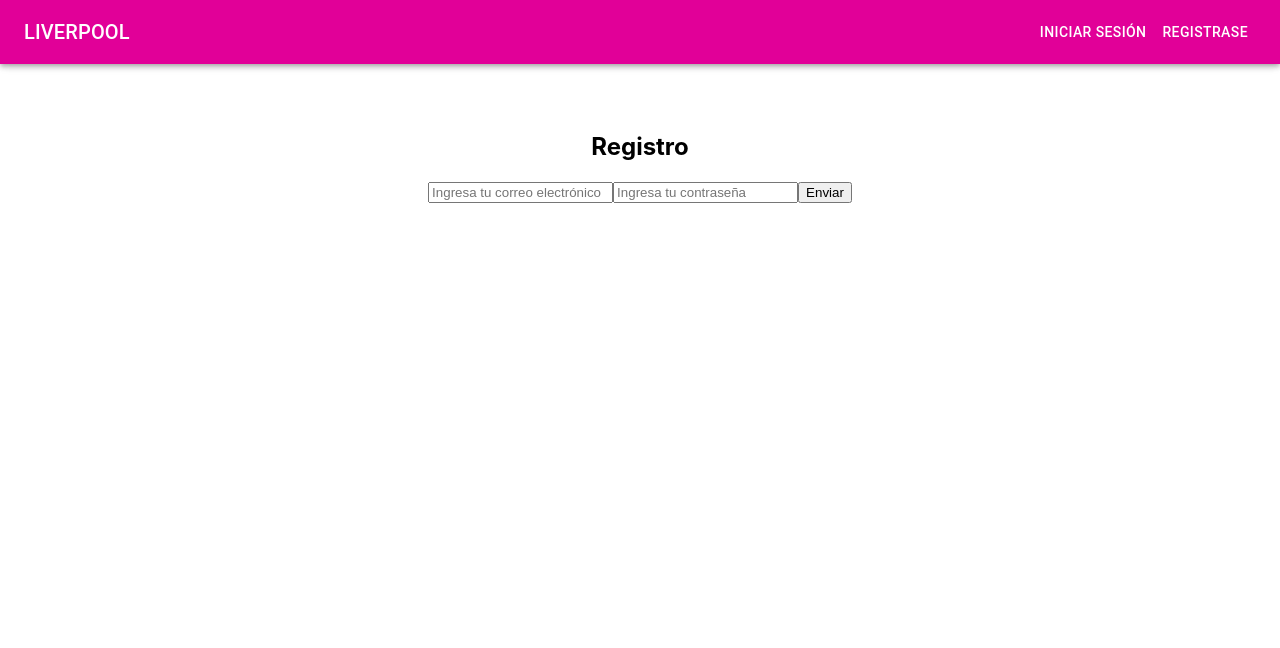
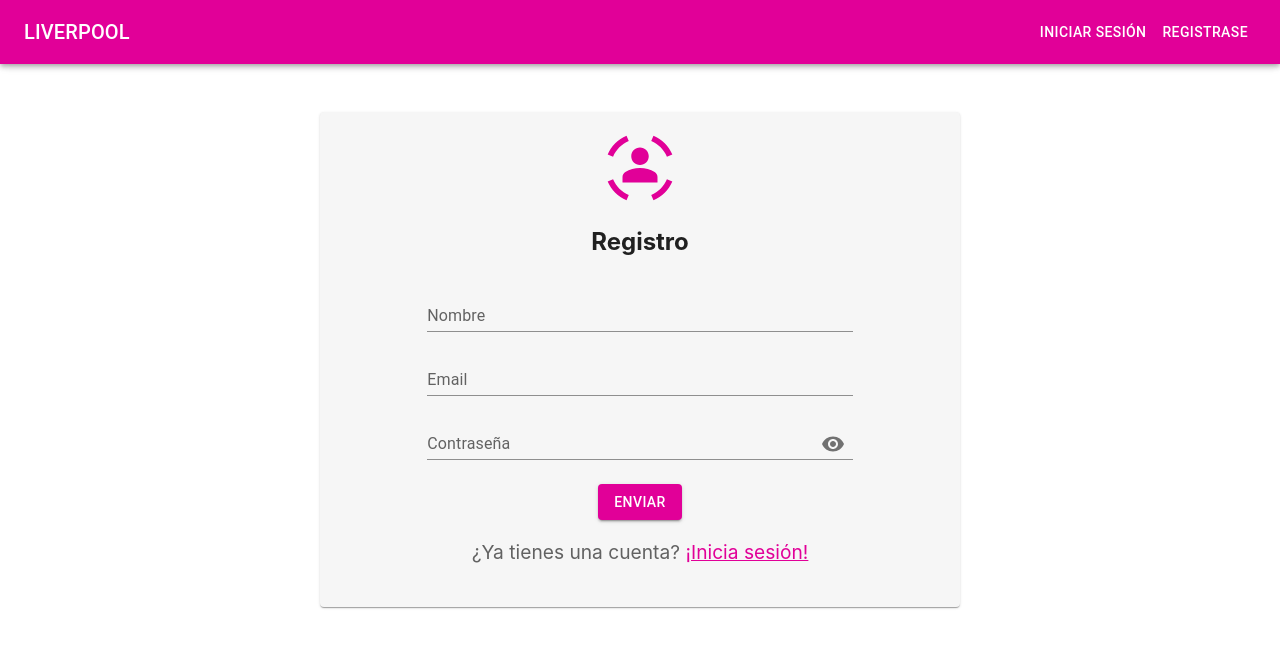
Before and after one commit to blueflamehaze/browser-search-liverpool, a React (Create React App) app: page /register in a window 1280 px wide. Shown: the top 648 px of the page. Built offline with nearby package versions, Linux system fonts and the light colour scheme; no server answers.

Commit message:
chore: reestructure folders and files

```diff
--- a/src/App.css
+++ b/src/App.css
@@ -14,3 +14,7 @@
 .links:hover {
   color: #a40973 !important;
 }
+.form__icon {
+  font-size: 70px !important;
+  color: #e10098 !important;
+}
--- a/src/App.js
+++ b/src/App.js
@@ -1,10 +1,10 @@
 import React, { useState } from "react";
 import "./App.css";
 import { useSelector } from "react-redux";
-import { selectUser } from "./features/userSlice";
+import { selectUser } from "./features/store/userSlice";
 import { Routes, Route } from "react-router-dom";
-import Registro from "./features/pages/registro/Registro";
-import Login from "./features/pages/Login/Login";
+import Registro from "./features/pages/sign-up/SignUp";
+import Login from "./features/pages/login/Login";
 import Header from "./common/layout/Header";
 import Home from "./features/pages/Home/Home";
 
--- a/src/app/store.js
+++ b/src/app/store.js
@@ -1,5 +1,5 @@
 import { configureStore } from "@reduxjs/toolkit";
-import userReducer from "../features/userSlice";
+import userReducer from "../features/store/userSlice";
 
 export const store = configureStore({
   reducer: {
--- a/src/common/layout/Header.jsx
+++ b/src/common/layout/Header.jsx
@@ -14,7 +14,7 @@ import "./Header.css";
 import "../../App.css";
 import { Link } from "react-router-dom";
 import { useSelector } from "react-redux";
-import { selectUser } from "../../features/userSlice";
+import { selectUser } from "../../features/store/userSlice";
 import { auth } from "../../firebase";
 
 const drawerWidth = 240;
--- a/src/features/pages/Login/Login.css
+++ b/src/features/pages/login/Login.css
@@ -4,7 +4,7 @@
 }
 .login__icon {
   font-size: 70px;
-  color: "#e10098";
+  color: #e10098;
 }
 .account__text {
   font-size: 1.2rem;
--- a/src/features/pages/Login/Login.jsx
+++ b/src/features/pages/login/Login.jsx
@@ -2,8 +2,9 @@ import React, { useState, useEffect } from "react";
 import { useDispatch } from "react-redux";
 import { auth } from "../../../firebase";
 import { Link, useNavigate } from "react-router-dom";
-import { login, logout } from "../../userSlice";
+import { login, logout } from "../../store/userSlice";
 import "./Login.css";
+import "../../../App.css";
 import {
   Grid,
   Card,
@@ -16,7 +17,7 @@ import {
   IconButton,
   Button,
 } from "@mui/material";
-import LoginIcon from "@mui/icons-material/Login";
+import LockOpenIcon from "@mui/icons-material/LockOpen";
 import Visibility from "@mui/icons-material/Visibility";
 import VisibilityOff from "@mui/icons-material/VisibilityOff";
 
@@ -77,7 +78,7 @@ function Login() {
         <Grid item xs={10} md={8} lg={6}>
           <Card sx={{ backgroundColor: "#f6f6f6", paddingTop: 5 }}>
             <CardContent>
-              <LoginIcon sx={{ fontSize: 70, color: "#e10098" }} />
+              <LockOpenIcon className="form__icon" />
               <h2>Login</h2>
               <Box component="form" noValidate autoComplete="off">
                 <FormControl
--- a/src/features/pages/registro/Registro.jsx
+++ /dev/null
@@ -1,67 +0,0 @@
-import React, { useState, useEffect } from "react";
-import { useDispatch } from "react-redux";
-import { auth } from "../../../firebase";
-import { login, logout } from "../../userSlice";
-
-const Registro = ({ isRegistered }) => {
-  const dispatch = useDispatch();
-  const [email, setEmail] = useState("");
-  const [password, setPassword] = useState("");
-
-  const handleSubmit = (e) => {
-    e.preventDefault();
-    handleRegister();
-  };
-  useEffect(() => {
-    auth.onAuthStateChanged((authUser) => {
-      if (authUser) {
-        dispatch(
-          login({
-            id: authUser.uid,
-            name: authUser.displayName ? authUser.displayName : authUser.email,
-            lastSignIn: authUser.metadata.lastSignInTime,
-            picture: authUser.photoURL
-              ? authUser.photoURL
-              : "@/assets/user-icon.png",
-          })
-        );
-      } else {
-        dispatch(logout());
-      }
-    });
-  }, []);
-
-  const handleRegister = () => {
-    if (email && password) {
-      auth
-        .createUserWithEmailAndPassword(email, password)
-        .then((data) => alert("Registered successfully"))
-        .catch((error) => alert(error));
-    } else {
-      alert("Campos vacíos");
-    }
-  };
-
-  return (
-    <>
-      <h2>Registro</h2>
-      <form>
-        <input
-          type="email"
-          value={email}
-          onChange={(e) => setEmail(e.target.value)}
-          placeholder="Ingresa tu correo electrónico"
-        />
-        <input
-          type="password"
-          value={password}
-          onChange={(e) => setPassword(e.target.value)}
-          placeholder="Ingresa tu contraseña"
-        />
-        <button onClick={handleSubmit}>Enviar</button>
-      </form>
-    </>
-  );
-};
-
-export default Registro;
--- /dev/null
+++ b/src/features/pages/sign-up/SignUp.css
@@ -0,0 +1,8 @@
+.register__container {
+  display: flex;
+  justify-content: center;
+}
+.card__bg {
+  background-color: #f6f6f6 !important;
+  padding-top: 5px !important;
+}
--- /dev/null
+++ b/src/features/pages/sign-up/SignUp.jsx
@@ -0,0 +1,166 @@
+import React, { useState, useEffect } from "react";
+import { useDispatch } from "react-redux";
+import { auth } from "../../../firebase";
+import { login, logout } from "../../store/userSlice";
+import { Link, useNavigate } from "react-router-dom";
+import {
+  Grid,
+  Card,
+  CardContent,
+  Box,
+  FormControl,
+  InputLabel,
+  Input,
+  InputAdornment,
+  IconButton,
+  Button,
+} from "@mui/material";
+import "./SignUp.css";
+import "../../../App.css";
+import SensorOccupiedIcon from "@mui/icons-material/SensorOccupied";
+import Visibility from "@mui/icons-material/Visibility";
+import VisibilityOff from "@mui/icons-material/VisibilityOff";
+
+const Registro = ({ isRegistered }) => {
+  const dispatch = useDispatch();
+  const navigate = useNavigate();
+  const [showPassword, setShowPassword] = useState(false);
+  const [email, setEmail] = useState("");
+  const [password, setPassword] = useState("");
+  const [name, setName] = useState("");
+
+  const handleClickShowPassword = () => {
+    setShowPassword(!showPassword);
+  };
+
+  const handleMouseDownPassword = (event) => {
+    event.preventDefault();
+  };
+
+  const handleSubmit = (e) => {
+    e.preventDefault();
+    handleRegister();
+    navigate("/home");
+  };
+
+  useEffect(() => {
+    auth.onAuthStateChanged((authUser) => {
+      if (authUser) {
+        dispatch(
+          login({
+            id: authUser.uid,
+            name: authUser.displayName ? authUser.displayName : authUser.email,
+            lastSignIn: authUser.metadata.lastSignInTime,
+            picture: authUser.photoURL
+              ? authUser.photoURL
+              : "@/assets/user-icon.png",
+          })
+        );
+      } else {
+        dispatch(logout());
+      }
+    });
+  }, []);
+
+  const handleRegister = () => {
+    if (name && email && password) {
+      auth
+        .createUserWithEmailAndPassword(email, password)
+        .then((data) => alert("Registered successfully"))
+        .catch((error) => alert(error));
+    } else {
+      alert("Campos vacíos");
+    }
+  };
+
+  return (
+    <>
+      <Grid container className="register__container">
+        <Grid item xs={10} md={8} lg={6}>
+          <Card className="card__bg">
+            <CardContent>
+              <SensorOccupiedIcon className="form__icon" />
+              <h2>Registro</h2>
+              <Box component="form" noValidate autoComplete="off">
+                <FormControl
+                  fullWidth
+                  sx={{ m: 1, width: "70%" }}
+                  variant="standard"
+                >
+                  <InputLabel htmlFor="standard-adornment-password">
+                    Nombre
+                  </InputLabel>
+                  <Input
+                    type="text"
+                    value={name}
+                    onChange={(e) => setName(e.target.value)}
+                  />
+                </FormControl>
+                <FormControl
+                  fullWidth
+                  sx={{ m: 1, width: "70%" }}
+                  variant="standard"
+                >
+                  <InputLabel htmlFor="standard-adornment-password">
+                    Email
+                  </InputLabel>
+                  <Input
+                    id="standard-adornment-password"
+                    type="email"
+                    value={email}
+                    onChange={(e) => setEmail(e.target.value)}
+                  />
+                </FormControl>
+                <FormControl
+                  fullWidth
+                  sx={{ m: 1, width: "70%" }}
+                  variant="standard"
+                >
+                  <InputLabel htmlFor="standard-adornment-password">
+                    Contraseña
+                  </InputLabel>
+                  <Input
+                    id="standard-adornment-password"
+                    type={showPassword ? "text" : "password"}
+                    value={password}
+                    onChange={(e) => setPassword(e.target.value)}
+                    endAdornment={
+                      <InputAdornment position="end">
+                        <IconButton
+                          aria-label="toggle password visibility"
+                          onClick={handleClickShowPassword}
+                          onMouseDown={handleMouseDownPassword}
+                        >
+                          {showPassword ? <VisibilityOff /> : <Visibility />}
+                        </IconButton>
+                      </InputAdornment>
+                    }
+                  />
+                </FormControl>
+              </Box>
+              <Button
+                variant="contained"
+                onClick={handleSubmit}
+                className="submit_button"
+              >
+                Enviar
+              </Button>
+              <div>
+                <p className="account__text">
+                  ¿Ya tienes una cuenta?{" "}
+                  <span>
+                    <Link to="/" className="links">
+                      ¡Inicia sesión!
+                    </Link>
+                  </span>
+                </p>
+              </div>
+            </CardContent>
+          </Card>
+        </Grid>
+      </Grid>
+    </>
+  );
+};
+
+export default Registro;
```
Also changed, not shown: src/features/services/api.js (added), src/features/store/userSlice.js (renamed from src/features/userSlice.js).
